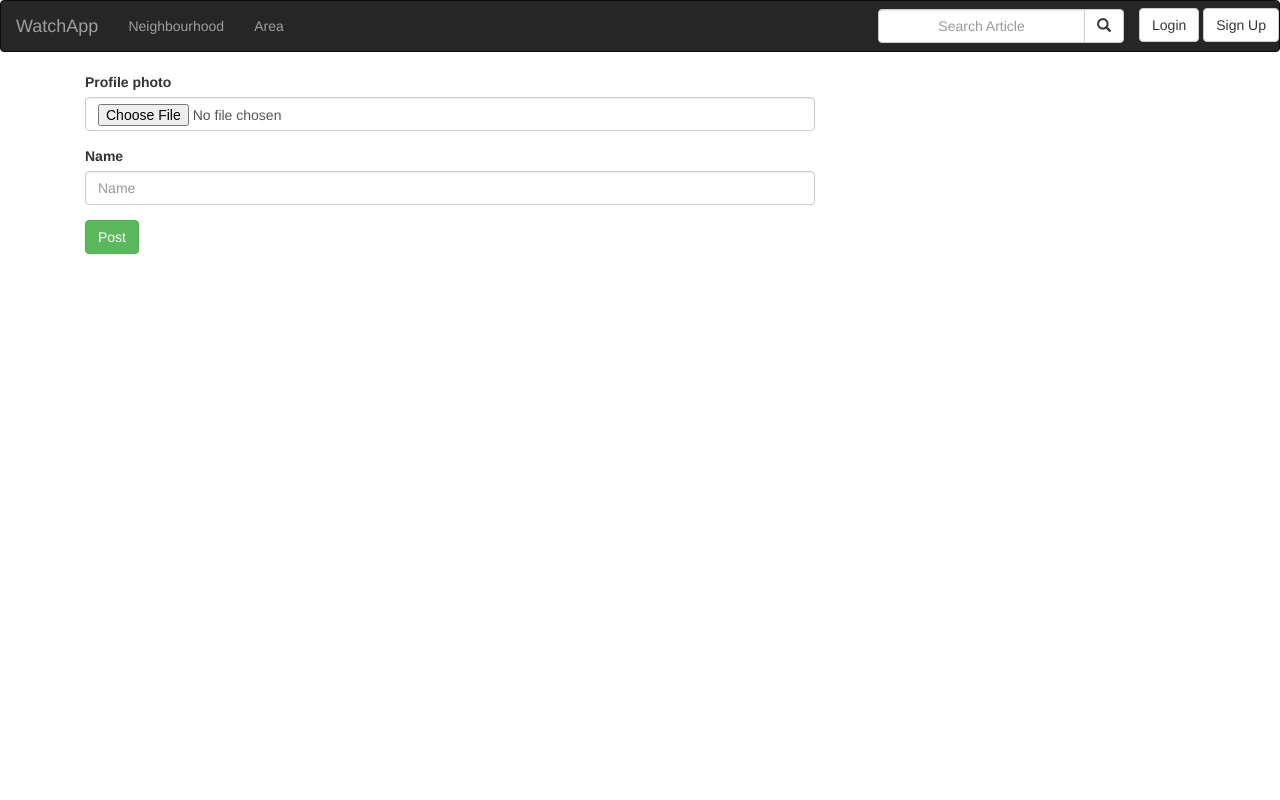
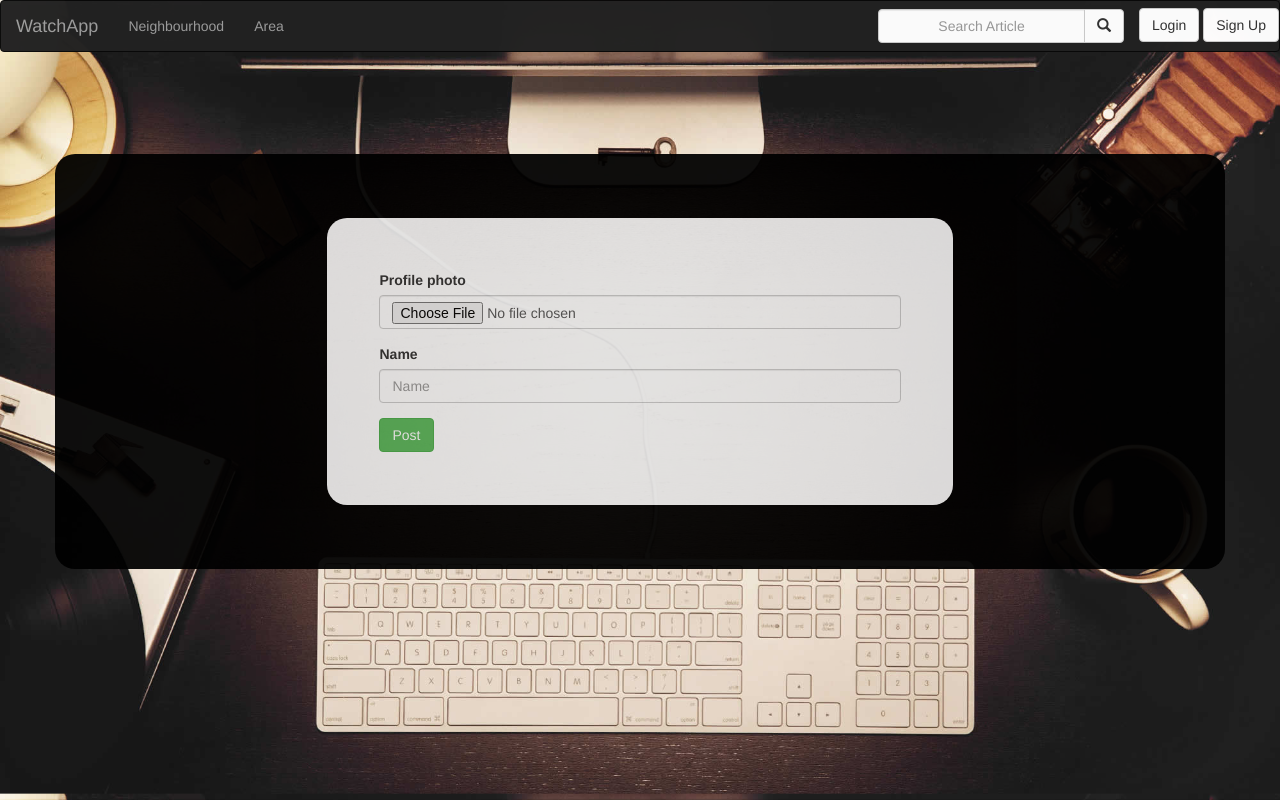
Before and after one commit to ramza007/WatchApp, a Django app: template appwatch/templates/create-profile.html in a window 1280 px wide. Run offline with Django 3.2, Linux system fonts and the light colour scheme; the template is opened without the code that fills it: values that come from a table or form of the project are taken from there, others are empty; some libraries are stand-ins or nearby versions.

Commit message:
modifications

```diff
--- a/appwatch/templates/create-profile.html
+++ b/appwatch/templates/create-profile.html
@@ -1,13 +1,45 @@
 {% extends 'base.html' %} {% load staticfiles%} {% load bootstrap3 %}
+<!--Styles-->
+
+
+<!--End of styles-->
 <!-- Styles block -->
-{% block styles %} {{block.super}}
-<link rel="stylesheet" href="{% static 'css/new-post.css'%}"> {% endblock %}
+{% block styles %} {{block.super}}{% endblock %}
 
 <!-- Content block -->
 {% block content %} {{block.super}}
+<style>
+    body{
+        background-image: url('/static/images/wall1.jpg');
+        background-size: cover;
+    }
+    .container{
+        padding-left: 20%;
+        background-color: black;
+        opacity: 0.94;
+        padding-top: 5%;
+        padding-right: 5%;
+        padding-left: 5%;
+        padding-bottom: 5%;
+        border-radius: 20px;
+        margin-top: 8%;
 
+    }
+
+    .det{
+        border-radius: 20px;
+        margin-left: 20%;
+        margin-right: 20%;
+        background-color: white;
+        padding: 5%;
+        opacity: 0.89;
+
+    }
+</style>
+
+<body>
 <div class="container">
-    <div class="col-md-8 col-lg-8">
+    <div class="det">
         <form action="{% url 'createProfile'%}" method="post" enctype="multipart/form-data">
             {% csrf_token %} {% bootstrap_form form %}
             <input type="submit" class="btn btn-success btn-md" value="Post">
@@ -15,3 +47,4 @@
     </div>
 </div>
 {% endblock %}
+</body>
--- a/appwatch/templates/registration/login.html
+++ b/appwatch/templates/registration/login.html
@@ -29,7 +29,7 @@
                             <input type="submit" class="btn btn-primary btn-sm" value="Login">
                         </div>
 
-                        <input type="hidden" name="next" value="{{next}}">
+                        <input type="hidden" name="next" value="/">
 
                     </form>
                     <a href="{% url 'registration_register'  %}">Sign Up</a>
--- a/appwatch/urls.py
+++ b/appwatch/urls.py
@@ -13,7 +13,7 @@ from django.conf.urls.static import static
 urlpatterns=[
     url(r'^$',views.index,name = 'index'),
     url(r'^accounts/', include('registration.backends.simple.urls')),
-    url(r'^create/profile/', views.create_profile, name='createProfile'),
+    url(r'^update/profile/', views.create_profile, name='createProfile'),
 
 ]
 
--- a/appwatch/views.py
+++ b/appwatch/views.py
@@ -4,6 +4,7 @@ from .models import Profile
 # ,Follow,Neighborhood,Post,Business,
 from .forms import ProfileForm
 # ,NeighborhoodForm,PostMessageForm,PostBusinessForm,
+from django.contrib.auth.decorators import login_required
 
 # Create your views here.
 def index(request):
@@ -21,7 +22,7 @@ def index(request):
 
 #---------------Profile-----------------#
 
-
+@login_required(login_url='/accounts/login')
 def create_profile(request):
     '''
     View function to view details of a hood
```
Also changed, not shown: appwatch/templates/home.html (added, +33 -0 lines), appwatch/static/images/wall1.jpg (added).
